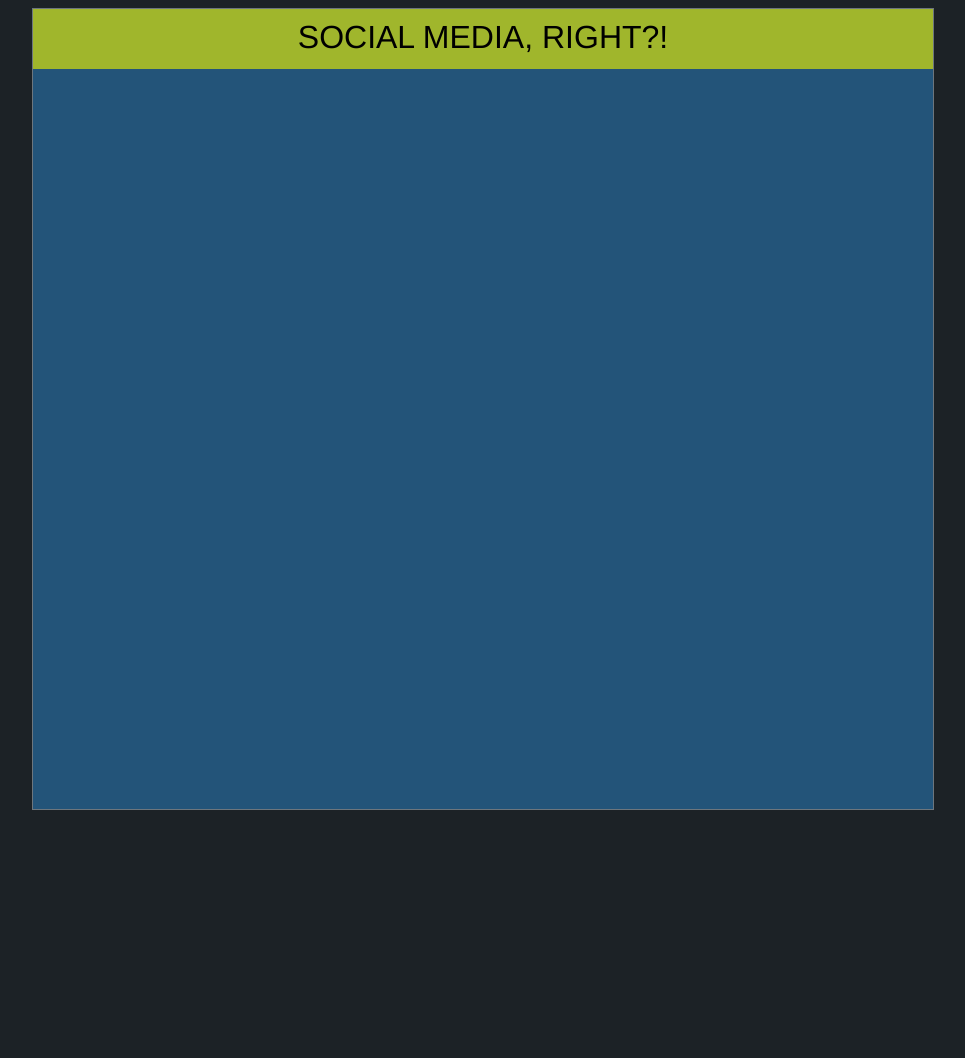
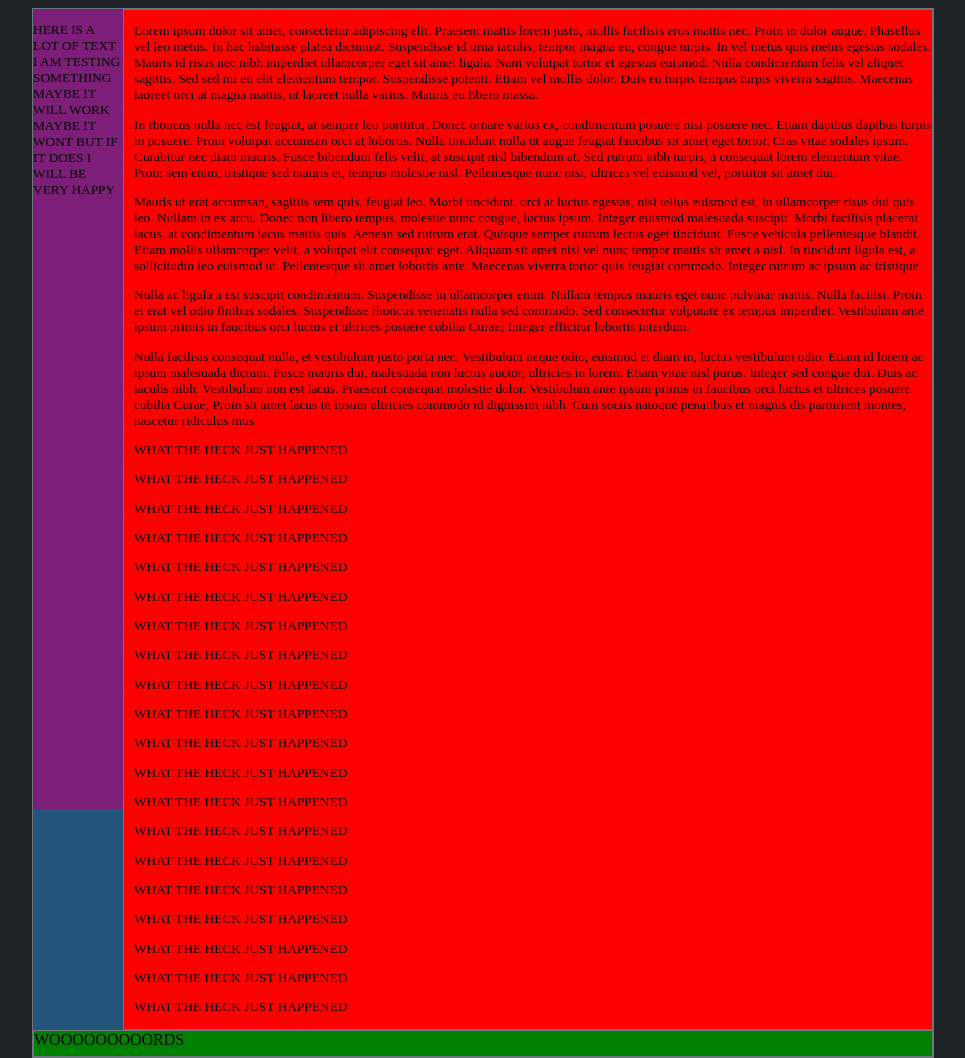
Before and after one commit to m00tzman/hw3a, a plain HTML site: page index.html in a window 1280 px wide. Shown: the whole page, without its empty margins (157-1122 px from the left). Before the commit the page ends 816 px from the top, so only its background shows below. Drawn offline with Linux system fonts and the light colour scheme.

Commit message:
have two columns and footer. header commented out due to weird reaction with social bar

```diff
--- a/css/style.css
+++ b/css/style.css
@@ -1,3 +1,7 @@
+html{
+	height: 100%;
+}
+
 body{
 	background-color: #1C2226;
 	height: 100%;
@@ -5,8 +9,8 @@ body{
 
 #container{
 	background-color: rgb(35, 84, 121);
+	min-height: 100%;
 	width: 900px;
-	height: 100%;
 	margin: auto;
 	border: solid rgb(109, 118, 125) 1px;
 }
@@ -17,4 +21,33 @@ body{
 	font-family: helvetica;
 	padding-top: 10px;
 	font-size: 24pt;
+	border: solid rgb(109, 118, 125) 1px;
 }
+
+#socialBar{
+	float: left;
+	width: 90px;
+	min-height: 100%;
+	background-color: rgb(125, 30, 121);
+	position: fixed;
+	z-index: 0;
+	font-size: 10pt;
+}
+
+#content {
+	float: right;
+	width: 798px;
+	background-color: red;
+	font-size: 10pt;
+	padding-left: 10px;
+	border: solid rgb(109, 118, 125) 1px;
+}
+
+#footer{
+	height: 25px;
+	background-color: green;
+	clear: both;
+	border: solid rgb(109, 118, 125) 1px;
+	z-index: 1;
+	position: relative;
+}
--- a/index.html
+++ b/index.html
@@ -5,12 +5,46 @@
 	</head>
 	<body>
 		<div id="container">
-			<div id="header">
+<!-- 			<div id="header">
 				<center>SOCIAL MEDIA, RIGHT?!</center>
+			</div> -->
+			<div id="socialBar">
+				<p>HERE IS A LOT OF TEXT I AM TESTING SOMETHING MAYBE IT WILL WORK MAYBE IT WONT BUT IF IT DOES I WILL BE VERY HAPPY</p>
 			</div>
-			<div id="socialBar"></div>
-			<div id="content"></div>
-			<div id="footer"></div>
+			<div id="content">
+				<p>Lorem ipsum dolor sit amet, consectetur adipiscing elit. Praesent mattis lorem justo, mollis facilisis eros mattis nec. Proin in dolor augue. Phasellus vel leo metus. In hac habitasse platea dictumst. Suspendisse id urna iaculis, tempor magna eu, congue turpis. In vel metus quis metus egestas sodales. Mauris id risus nec nibh imperdiet ullamcorper eget sit amet ligula. Nam volutpat tortor et egestas euismod. Nulla condimentum felis vel aliquet sagittis. Sed sed mi eu elit elementum tempor. Suspendisse potenti. Etiam vel mollis dolor. Duis eu turpis tempus turpis viverra sagittis. Maecenas laoreet orci at magna mattis, ut laoreet nulla varius. Mauris eu libero massa.</p>
+
+				<p>In rhoncus nulla nec est feugiat, at semper leo porttitor. Donec ornare varius ex, condimentum posuere nisi posuere nec. Etiam dapibus dapibus turpis in posuere. Proin volutpat accumsan orci at lobortis. Nulla tincidunt nulla ut augue feugiat faucibus sit amet eget tortor. Cras vitae sodales ipsum. Curabitur nec diam mauris. Fusce bibendum felis velit, at suscipit nisl bibendum at. Sed rutrum nibh turpis, a consequat lorem elementum vitae. Proin sem enim, tristique sed mauris et, tempus molestie nisl. Pellentesque nunc nisi, ultrices vel euismod vel, porttitor sit amet dui.</p>
+
+				<p>Mauris ut erat accumsan, sagittis sem quis, feugiat leo. Morbi tincidunt, orci at luctus egestas, nisi tellus euismod est, in ullamcorper risus dui quis leo. Nullam in ex arcu. Donec non libero tempus, molestie nunc congue, luctus ipsum. Integer euismod malesuada suscipit. Morbi facilisis placerat lacus, at condimentum lacus mattis quis. Aenean sed rutrum erat. Quisque semper rutrum lectus eget tincidunt. Fusce vehicula pellentesque blandit. Etiam mollis ullamcorper velit, a volutpat elit consequat eget. Aliquam sit amet nisl vel nunc tempor mattis sit amet a nisl. In tincidunt ligula est, a sollicitudin leo euismod ut. Pellentesque sit amet lobortis ante. Maecenas viverra tortor quis feugiat commodo. Integer rutrum ac ipsum ac tristique.</p>
+
+				<p>Nulla ac ligula a est suscipit condimentum. Suspendisse in ullamcorper enim. Nullam tempus mauris eget nunc pulvinar mattis. Nulla facilisi. Proin et erat vel odio finibus sodales. Suspendisse rhoncus venenatis nulla sed commodo. Sed consectetur vulputate ex tempus imperdiet. Vestibulum ante ipsum primis in faucibus orci luctus et ultrices posuere cubilia Curae; Integer efficitur lobortis interdum.</p>
+
+				<p>Nulla facilisis consequat nulla, et vestibulum justo porta nec. Vestibulum neque odio, euismod et diam in, luctus vestibulum odio. Etiam id lorem ac ipsum malesuada dictum. Fusce mauris dui, malesuada non luctus auctor, ultricies in lorem. Etiam vitae nisl purus. Integer sed congue dui. Duis ac iaculis nibh. Vestibulum non est lacus. Praesent consequat molestie dolor. Vestibulum ante ipsum primis in faucibus orci luctus et ultrices posuere cubilia Curae; Proin sit amet lacus in ipsum ultricies commodo id dignissim nibh. Cum sociis natoque penatibus et magnis dis parturient montes, nascetur ridiculus mus.</p>
+
+				<p>WHAT THE HECK JUST HAPPENED</p>
+				<p>WHAT THE HECK JUST HAPPENED</p>
+				<p>WHAT THE HECK JUST HAPPENED</p>
+				<p>WHAT THE HECK JUST HAPPENED</p>
+				<p>WHAT THE HECK JUST HAPPENED</p>
+				<p>WHAT THE HECK JUST HAPPENED</p>
+				<p>WHAT THE HECK JUST HAPPENED</p>
+				<p>WHAT THE HECK JUST HAPPENED</p>
+				<p>WHAT THE HECK JUST HAPPENED</p>
+				<p>WHAT THE HECK JUST HAPPENED</p>
+				<p>WHAT THE HECK JUST HAPPENED</p>
+				<p>WHAT THE HECK JUST HAPPENED</p>
+				<p>WHAT THE HECK JUST HAPPENED</p>
+				<p>WHAT THE HECK JUST HAPPENED</p>
+				<p>WHAT THE HECK JUST HAPPENED</p>
+				<p>WHAT THE HECK JUST HAPPENED</p>
+				<p>WHAT THE HECK JUST HAPPENED</p>
+				<p>WHAT THE HECK JUST HAPPENED</p>
+				<p>WHAT THE HECK JUST HAPPENED</p>
+				<p>WHAT THE HECK JUST HAPPENED</p>
+
+			</div>
+			<div id="footer">WOOOOOOOOORDS</div>
 		</div>
 	</body>
 </html>
```
